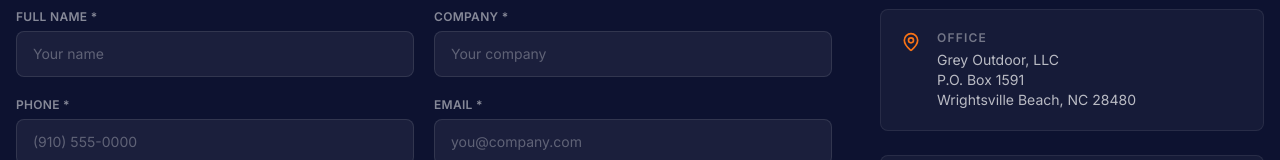
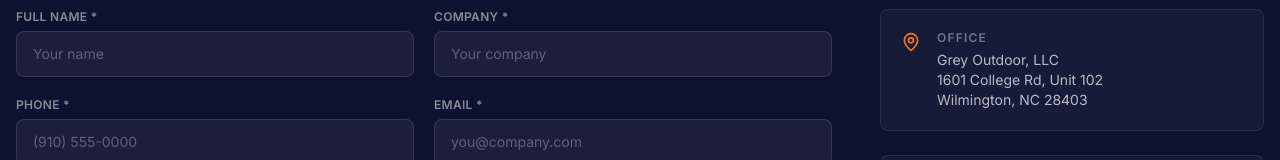
Before and after one commit to steinbros1012/grey-outdoor, a Next.js app: page /contact in a window 1280 px wide. Shown: the part 423-583 px from the top of the page. Built offline with nearby package versions, Linux system fonts and the light colour scheme.

Commit message:
fix: update office address to 1601 College Rd Unit 102, Wilmington NC 28403

```diff
--- a/app/contact/page.tsx
+++ b/app/contact/page.tsx
@@ -180,7 +180,7 @@ export default function ContactPage() {
               Contact Information
             </h2>
             {[
-              { icon: MapPin, label: "Office", lines: ["Grey Outdoor, LLC", "P.O. Box 1591", "Wrightsville Beach, NC 28480"] },
+              { icon: MapPin, label: "Office", lines: ["Grey Outdoor, LLC", "1601 College Rd, Unit 102", "Wilmington, NC 28403"] },
               { icon: Phone, label: "Phone", lines: ["910-620-3567"] },
               { icon: Mail, label: "Email", lines: ["grey@greyoutdoor.com"] },
               { icon: Clock, label: "Office Hours", lines: ["Monday to Friday: 8am to 5pm", "Saturday: By appointment", "Sunday: Closed"] },
```
